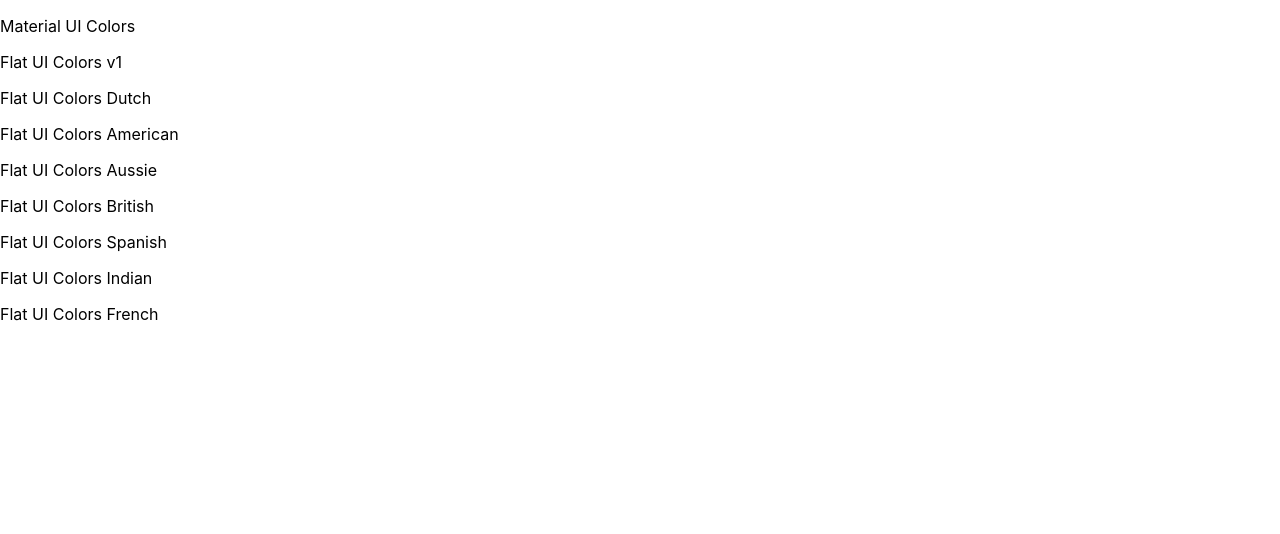
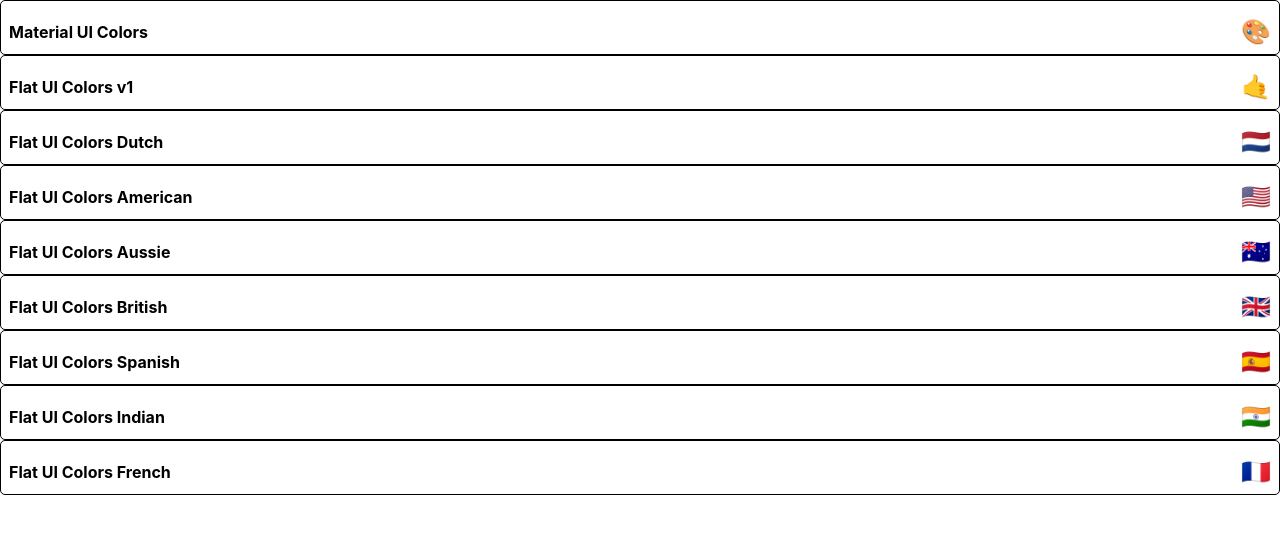
Before and after one commit to dirklo/color-picker, a Next.js app: page / in a window 1280 px wide. Shown: the top 534 px of the page. Built offline with nearby package versions, Linux system fonts and the light colour scheme.

Commit message:
add sass and minipalette

```diff
--- a/components/ColorBox.tsx
+++ b/components/ColorBox.tsx
@@ -1,6 +1,6 @@
 import type { FC } from 'react'
 import React, {  useState, useEffect } from 'react'
-import styles from '../styles/ColorBox.module.css'
+import styles from '../styles/ColorBox.module.scss'
 import { CopyToClipboard } from 'react-copy-to-clipboard'
 import IsChromaColor from './IsChromaColor'
 
--- /dev/null
+++ b/components/MiniPalette.tsx
@@ -0,0 +1,25 @@
+import type { FC } from 'react'
+import React from 'react'
+import IsPalette from './IsPalette'
+import styles from '../styles/MiniPalette.module.scss'
+
+type MiniPaletteProps = {
+    palette: IsPalette;
+}
+
+const MiniPalette: FC<MiniPaletteProps> = ({ palette }) => {
+    return (
+        <div className={styles.mini_palette}>
+            <div
+                className={styles.colors}
+            ></div>
+            <h5
+                className={styles.title}
+            >
+                {palette.paletteName} <span className={styles.emoji}>{palette.emoji}</span>
+            </h5>
+        </div>
+    )
+}
+
+export default MiniPalette
--- a/components/NavBar.tsx
+++ b/components/NavBar.tsx
@@ -1,6 +1,6 @@
 import type { ChangeEvent, FC } from 'react'
 import React, { useState } from 'react'
-import styles from '../styles/NavBar.module.css'
+import styles from '../styles/NavBar.module.scss'
 import Slider from 'rc-slider';
 import 'rc-slider/assets/index.css';
 import Select from '@material-ui/core/Select';
--- a/components/PaletteList.tsx
+++ b/components/PaletteList.tsx
@@ -1,7 +1,7 @@
 import type { FC } from 'react'
 import React from 'react'
 import IsPalette from './IsPalette'
-import Link from 'next/link'
+import MiniPalette from './MiniPalette'
 
 type PaletteListProps = {
     palettes: IsPalette[];
@@ -11,12 +11,7 @@
     return (
         <div className='palette_list'>
             {palettes.map(palette =>
-                <p key={palette.id}>
-                    <Link href={`/palettes/${palette.id}`}>
-                        {palette.paletteName}
-                    </Link>
-
-                </p>
+                <MiniPalette palette={palette} key={palette.id}/>
             )}
         </div>
     )
--- a/package.json
+++ b/package.json
@@ -16,7 +16,8 @@
     "rc-slider": "^9.7.2",
     "react": "17.0.2",
     "react-copy-to-clipboard": "^5.0.4",
-    "react-dom": "17.0.2"
+    "react-dom": "17.0.2",
+    "sass": "^1.38.1"
   },
   "devDependencies": {
     "@types/chroma-js": "^2.1.3",
--- /dev/null
+++ b/styles/MiniPalette.module.scss
@@ -0,0 +1,32 @@
+.mini_palette {
+    background-color: white;
+    border: 1px solid black;
+    border-radius: 5px;
+    padding: 0.5rem;
+    position: relative;
+    overflow: hidden;
+    &:hover {
+        cursor: pointer;
+    }
+}
+
+.colors {
+    background-color: grey;
+
+}
+
+.title {
+    position: relative;
+    display: flex;
+    justify-content: space-between;
+    align-items: center;
+    margin: 0;
+    color: black;
+    padding-top: 0.5rem;
+    font-size: 1rem;
+}
+
+.emoji {
+    margin-left: 0.5rem;
+    font-size: 1.5rem;
+}
```
Also changed, not shown: styles/ColorBox.module.scss (renamed from styles/ColorBox.module.css, +16 -16 lines), styles/NavBar.module.scss (renamed from styles/NavBar.module.css, +4 -5 lines), 1 other file (tests, documents, lock files or other folders).
